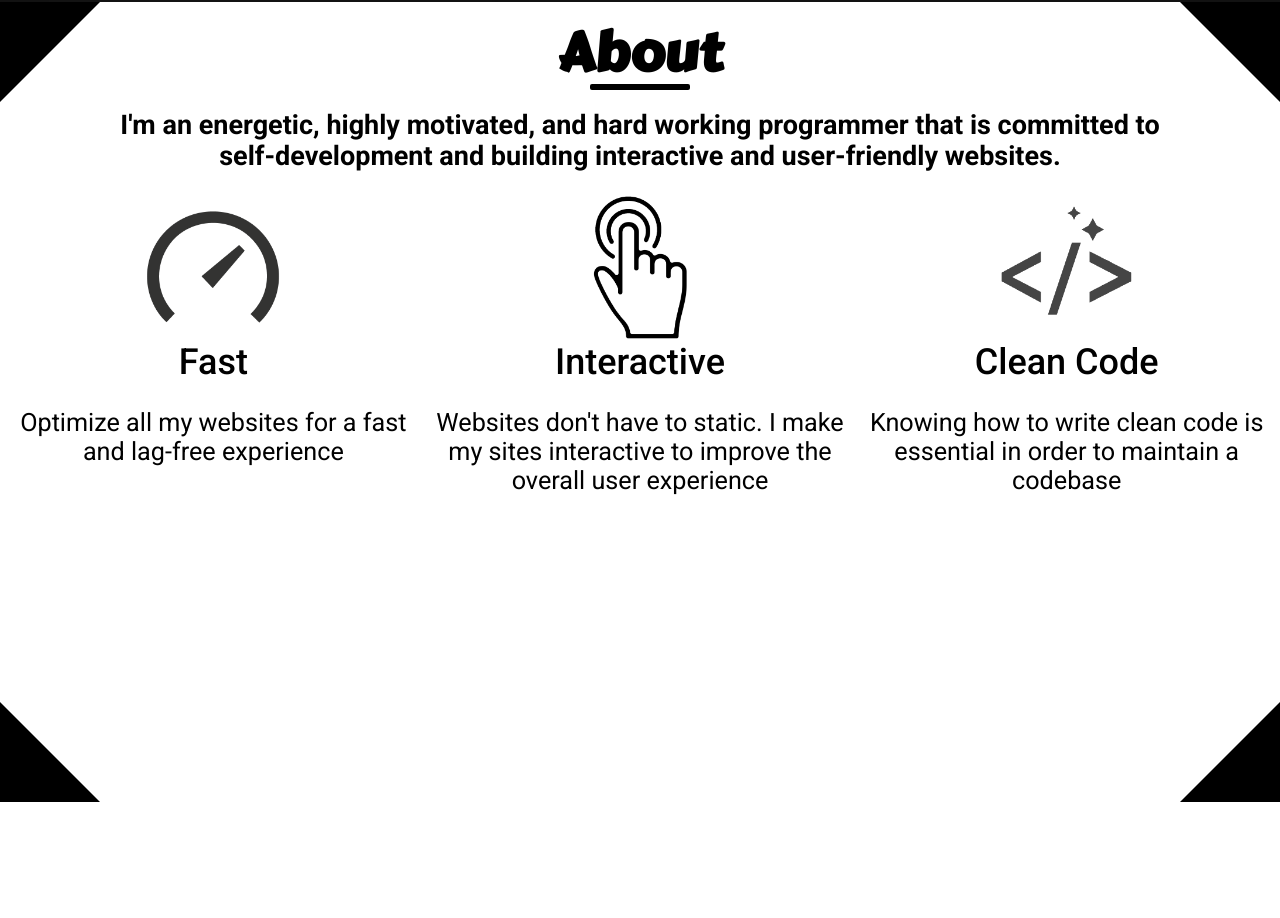
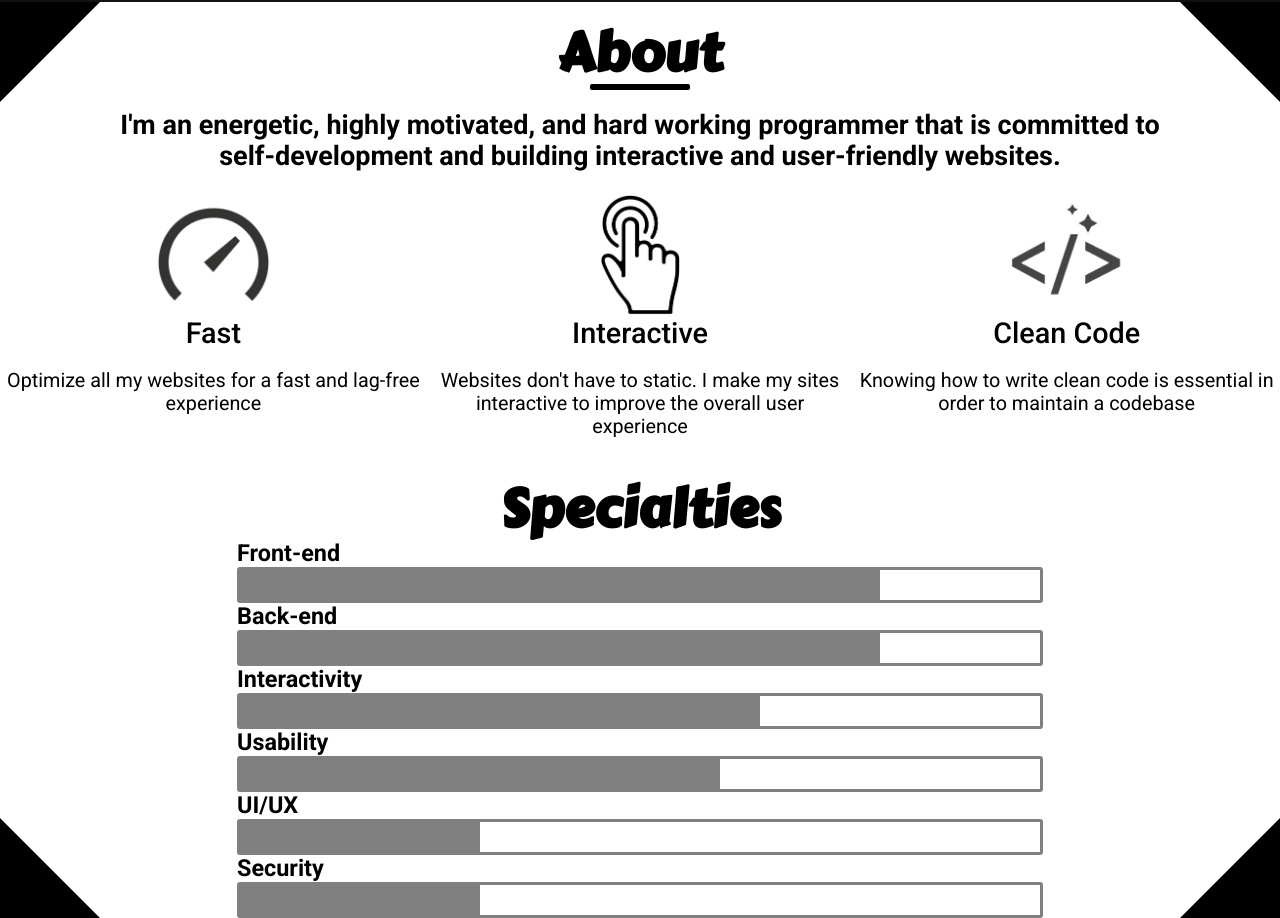
Before and after one commit to williamj1788/Portfolio, a React (Create React App) app: page / in a window 1280 px wide. Shown: the part 798-1716 px from the top of the page. Before the commit the page ends 1600 px from the top, so only its background shows below. Built offline with nearby package versions, Linux system fonts and the light colour scheme.

Commit message:
added Specialties

```diff
--- a/src/compenents/About.js
+++ b/src/compenents/About.js
@@ -19,7 +19,7 @@ class About extends React.Component{
                 <Title>About</Title>
                 <Bar />
                 <Summary>I'm an energetic, highly motivated, and hard working programmer that is committed to self-development and building interactive and user-friendly websites.</Summary>
-                <div className={s.perkContainer}>
+                <PerkContainer>
                     <Perk
                     image={SpeedIcon}
                     title={'Fast'}
@@ -32,7 +32,7 @@ class About extends React.Component{
                     title={'Interactive'}
                     desc={"Websites don't have to static. I make my sites interactive to improve the overall user experience"}
                     alt={'Interactive Icon'}
-                    animation={'slideInUp'}
+                    animation={'fadeInUp'}
                     />
                     <Perk
                     image={CleanCodeIcon}
@@ -41,7 +41,16 @@ class About extends React.Component{
                     alt={'Clean Code Icon'}
                     animation={'slideInRight'}
                     />
-                </div>
+                </PerkContainer>
+                <Title>Specialties</Title>
+                <Specialties>
+                    <Skill title={'Front-end'} fillAmount={0.8} />
+                    <Skill title={'Back-end'} fillAmount={0.8} />
+                    <Skill title={'Interactivity'} fillAmount={0.65} />
+                    <Skill title={'Usability'} fillAmount={0.60} />
+                    <Skill title={'UI/UX'} fillAmount={0.3} />
+                    <Skill title={'Security'} fillAmount={0.3} />
+                </Specialties>
             </section>
         )
     }
@@ -73,6 +82,15 @@ Summary.prototypes = {
     children: PropTypes.element.isRequired
 }
 
+const PerkContainer = ({ children }) => {
+    return(
+        <div className={s.perkContainer}>{children}</div>
+    )
+}
+Summary.prototypes = {
+    children: PropTypes.element.isRequired
+}
+
 const Perk = ({ image, desc, alt, title, animation }) => {
     return(
         <div className={`${s.perk} wow animated ${animation}`}>
@@ -90,4 +108,29 @@ Perk.prototypes = {
     animation: PropTypes.string
 }
 
+const Specialties = ({ children }) => {
+    return(
+        <div className={s.Specialties}>{children}</div>
+    )
+}
+Specialties.prototypes = {
+    children: PropTypes.element.isRequired
+}
+
+const Skill = ({ title, fillAmount = 0.1 }) => {
+    return(
+        <div>
+            <p className={s.skillTitle}>{title}</p>
+            <div className={s.skillContainer}>
+                <div className={`${s.skillFill} wow animated slideInLeft`} style={{width: `${fillAmount * 100}%`}}></div>
+            </div>
+        </div>
+    )
+}
+
+Skill.prototypes = {
+    title: PropTypes.string.isRequired,
+    fillAmount: PropTypes.number,
+}
+
 export default About;
--- a/src/styles/About.module.scss
+++ b/src/styles/About.module.scss
@@ -93,18 +93,45 @@
 .perkImg{
     display: block;
     width: auto;
-    height: 150px;
+    height: 125px;
     margin: 0 auto;
 }
 
 .perkTitle{
     text-align: center;
     margin: 0 auto;
-    font-size: 2rem;
+    font-size: 1.6rem;
     font-weight: 500;
 }
 
 .perkDesc{
-    font-size: 1.4rem;
+    font-size: 1.1rem;
     text-align: center;
 }
+
+.Specialties{
+    display: flex;
+    flex-direction: column;
+    justify-content: center;
+    align-items: center;
+}
+
+.skillTitle{
+    font-size: 1.3rem;
+    font-weight: bold;
+    margin: 0;
+}
+
+.skillContainer{
+    width: 800px;
+    height: 30px;
+    background-color: transparent;
+    border: 3px solid grey;
+    border-radius: 3px;
+    overflow: hidden;
+}
+
+.skillFill{
+    height: 30px;
+    background-color: gray;
+}
```
Also changed, not shown: 1 other file (tests, documents, lock files or other folders).
